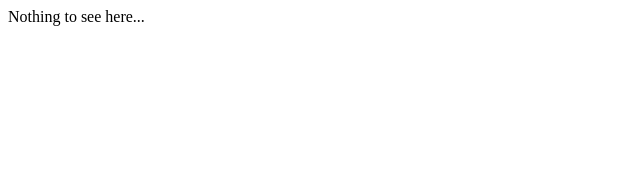
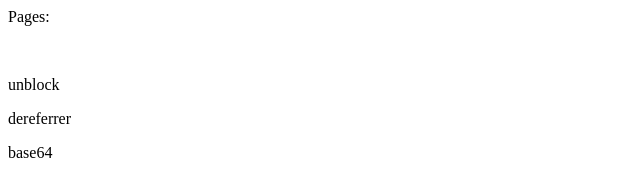
Before and after one commit to PMK2007/mks-stuff, a plain HTML site: page docs/index.html in a window 1280 px wide. Shown: the whole page, without its empty margins (0-640 px from the left). Drawn offline with Linux system fonts and the light colour scheme.

Commit message:
Update index.html

```diff
--- a/docs/index.html
+++ b/docs/index.html
@@ -1 +1,5 @@
-<p>Nothing to see here...</p>
+<p>Pages:</p>
+<br>
+<p>unblock</p>
+<p>dereferrer</p>
+<p>base64</p>
```
